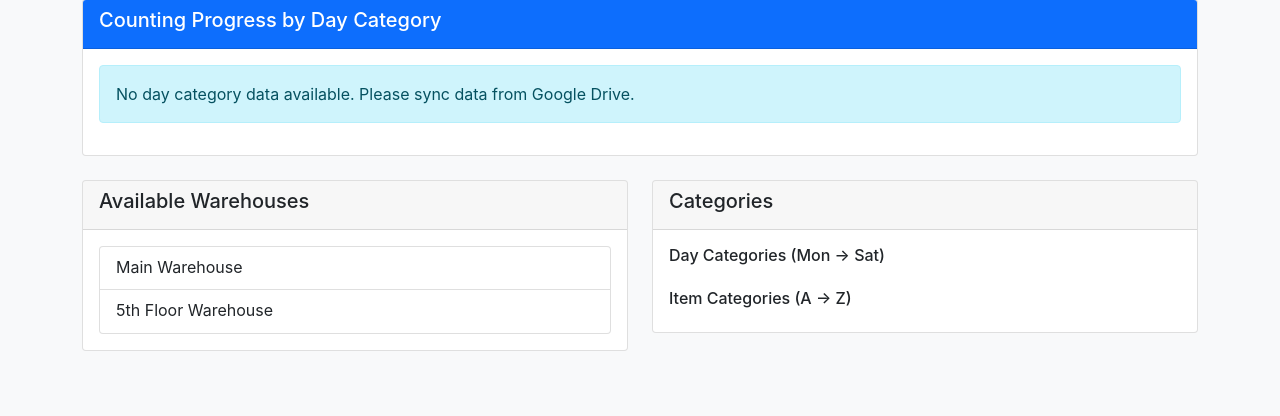
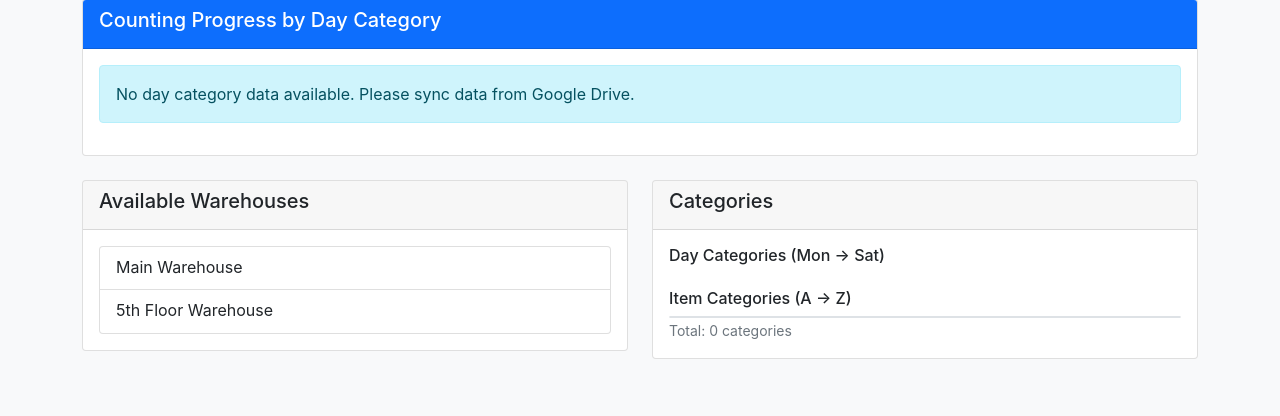
Before and after one commit to inventorywebapp/inventory_webapp, a Flask app: page /dashboard in a window 1280 px wide. Shown: the part 313-729 px from the top of the page. Run offline with Flask 3, Linux system fonts and the light colour scheme; a user stored in the database is signed in.

Commit message:
Update dashboard.html

```diff
--- a/templates/dashboard.html
+++ b/templates/dashboard.html
@@ -128,14 +128,15 @@
                     {% endfor %}
                 </ul>
                 <h6>Item Categories (A → Z)</h6>
-                <ul class="list-group">
-                    {% for cat in item_categories[:10] %}
-                    <li class="list-group-item">{{ cat }}</li>
-                    {% endfor %}
-                    {% if item_categories|length > 10 %}
-                    <li class="list-group-item text-muted">... and {{ item_categories|length - 10 }} more</li>
-                    {% endif %}
-                </ul>
+                <!-- Scrollable Item Categories -->
+                <div style="max-height: 200px; overflow-y: auto; border: 1px solid #dee2e6; border-radius: 4px;">
+                    <ul class="list-group list-group-flush">
+                        {% for cat in item_categories %}
+                        <li class="list-group-item">{{ cat }}</li>
+                        {% endfor %}
+                    </ul>
+                </div>
+                <small class="text-muted">Total: {{ item_categories|length }} categories</small>
             </div>
         </div>
     </div>
```
